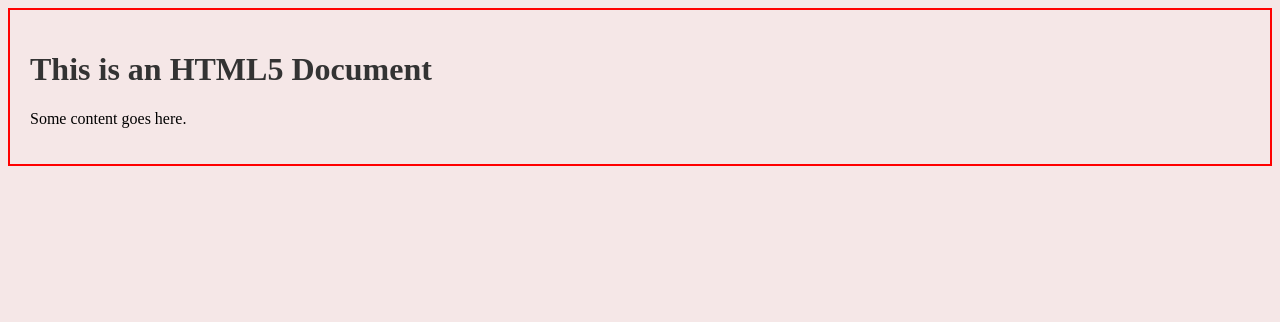
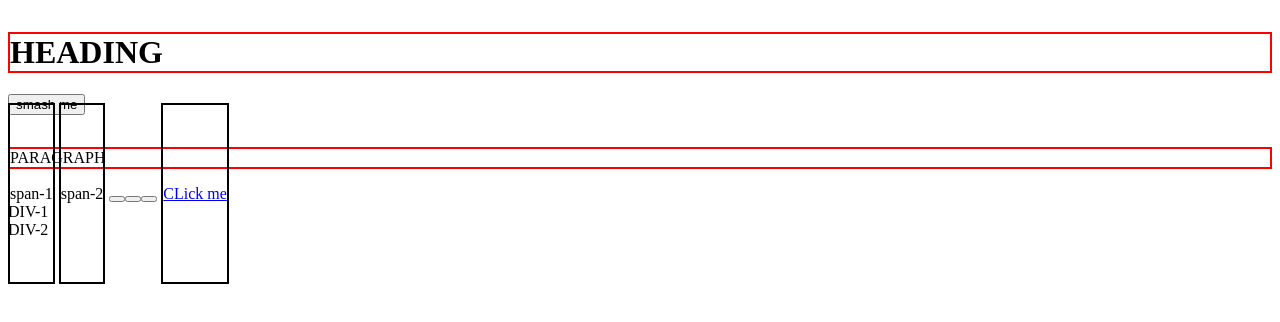
Before and after one commit to kotesh-arya/sadypai-FE-2024, a plain HTML site: page index.html in a window 1280 px wide. Drawn offline with Linux system fonts and the light colour scheme.

Commit message:
ADD: Inline & Block level elements examples

```diff
--- a/index.html
+++ b/index.html
@@ -11,20 +11,18 @@
 <html lang="en">
   <head>
     <title>HTML5 Example</title>
-    <style>
-      body {
-        background-color: #f5e7e7;
-        padding: 20px;
-        border: 2px solid red;
-      }
-
-      h1 {
-        color: #333;
-      }
-    </style>
+    <link rel="stylesheet" href="./styles.css" />
   </head>
   <body>
-    <h1>This is an HTML5 Document</h1>
-    <p>Some content goes here.</p>
+    <h1>HEADING</h1>
+    <button>smash me</button>
+    <p>PARAGRAPH</p>
+    <span>span-1</span>
+    <span>span-2</span>
+    <button></button><button></button><button></button>
+    <a href="http://asndsand">CLick me</a>
+
+    <div>DIV-1</div>
+    <div>DIV-2</div>
   </body>
 </html>
--- a/styles.css
+++ b/styles.css
@@ -1,45 +1,20 @@
-/* body {
-    font-family: Arial, sans-serif;
-    margin: 0;
-    padding: 0;
-    background-color: #f4f4f4;
+/* BLOCK LELVEL ELEMENTS */
+h1,
+p {
+  border: 2px solid red;
+  /* width: 20%; */
+  margin-top: 2rem;
 }
 
-header {
-    background-color: #333;
-    color: #fff;
-    padding: 10px;
-    text-align: center;
+/* INLINE ELEMENTS */
+
+a,
+span {
+  /* border: 2px solid rgba(0, 255, 85, 0.527); */
+  margin-top: 1rem;
+  padding-top: 5rem;
+  padding-bottom: 5rem;
+  /* display: block; */
+  /* By uncommenting above line,  we can change the default display type of inline elements to block by simply giving a property display:block*/
+  border:2px solid black;
 }
-
-main {
-    max-width: 800px;
-    margin: 20px auto;
-    padding: 20px;
-    background-color: #fff;
-    box-shadow: 0 0 10px rgba(0, 0, 0, 0.1);
-}
-
-footer {
-    background-color: #333;
-    color: #fff;
-    text-align: center;
-    padding: 10px;
-    position: fixed;
-    bottom: 0;
-    width: 100%;
-}
-
-.blog-post {
-    margin-bottom: 20px;
-    border-bottom: 1px solid #ddd;
-    padding-bottom: 20px;
-}
-
-h2 {
-    color: #333;
-}
-
-p {
-    color: #666;
-} */
```
